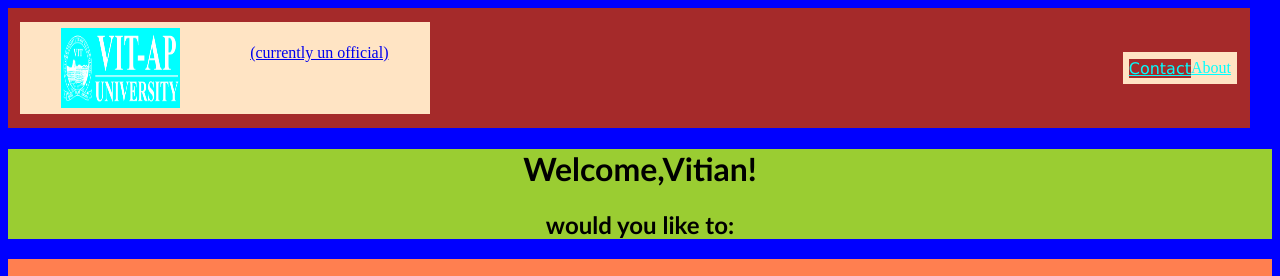
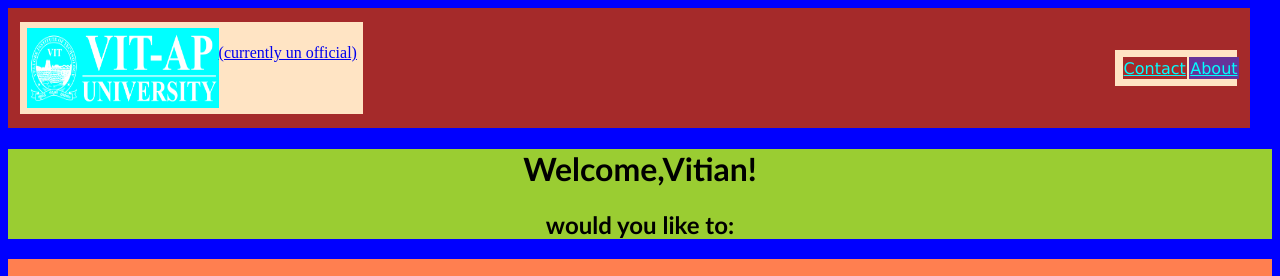
Before and after one commit to tanscoder/VTQPs, a plain HTML site: page index.html in a window 1280 px wide. Shown: the top 276 px of the page. Drawn offline with Linux system fonts and the light colour scheme.

Commit message:
Update index.html
Tans felt some changes needed to be made, hence updated this
some more are expected in the future

```diff
--- a/index.html
+++ b/index.html
@@ -14,8 +14,8 @@
 
             <div class="toolBar">
 
-                <img id="vitLogo" src="VIT_AP_logo.png" alt="Logo" style="height: 10vh;">
-                   <a href="index.html"><div id="" style="margin-bottom: 0%;margin-top: 8%;"><p>(currently un official)</p></div></a>
+                <img id="vitLogo" src="VIT_AP_logo.png" alt="Logo" style="height: 10vh;width: 15vw;">
+                   <a href="index.html"><div id="" style="margin-bottom: 0%;margin-top: 10%;"><p>(currently un official)</p></div></a>
                                    <!-- the style here is applied to make
                                     sure the text is like a subscript to
                                     the logo -->
@@ -27,8 +27,8 @@
 
                            <!-- enclosed in more divs to apply flex box comfortably -->
 
-               <div class="innerToolBar" style="background-color:brown"><a href="page2.html" style="color: aqua;">Contact</a></div>
-               <div class="innerToolBar1"><a href="" style="color:aqua;">About</a></div>
+               <div class="innerToolBar" id="innerToolBar1" style="background-color:brown"><a href="page2.html" style="color: aqua;">Contact</a></div>
+               <div class="innerToolBar" id="innerToolBar2"><a href="" style="color:aqua;">About</a></div>
 
             </div>
         </div>
@@ -41,7 +41,7 @@
 
         <div class="superTabs">
             <div class="Tabs" id="Tab1">
-                <a href="">
+                <a href="page2.html">
                     <div class="innerTabs">
                         <h2>Access Previous Year Questions</h2>
                         <img src="./images/l.png" alt="to Access">
```
